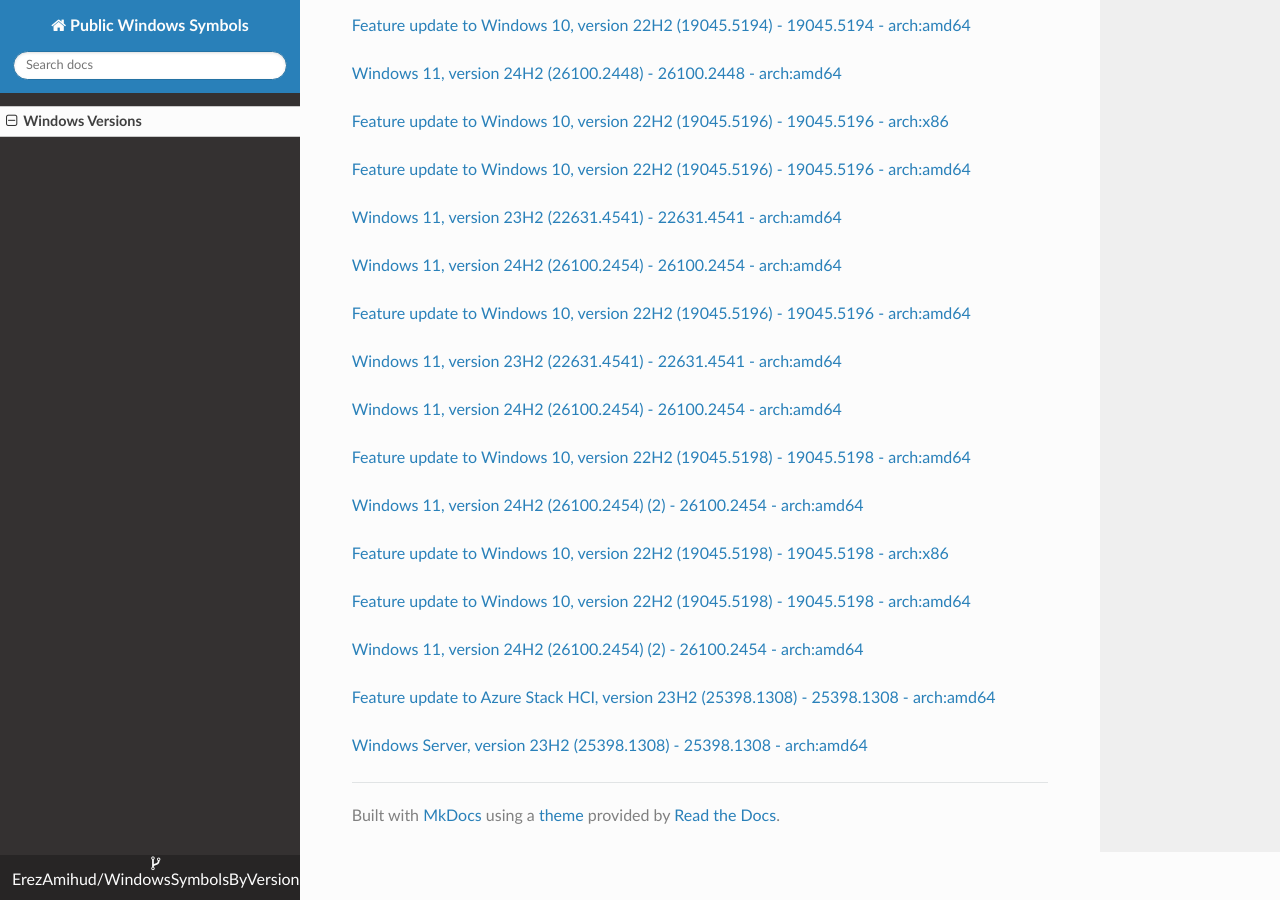
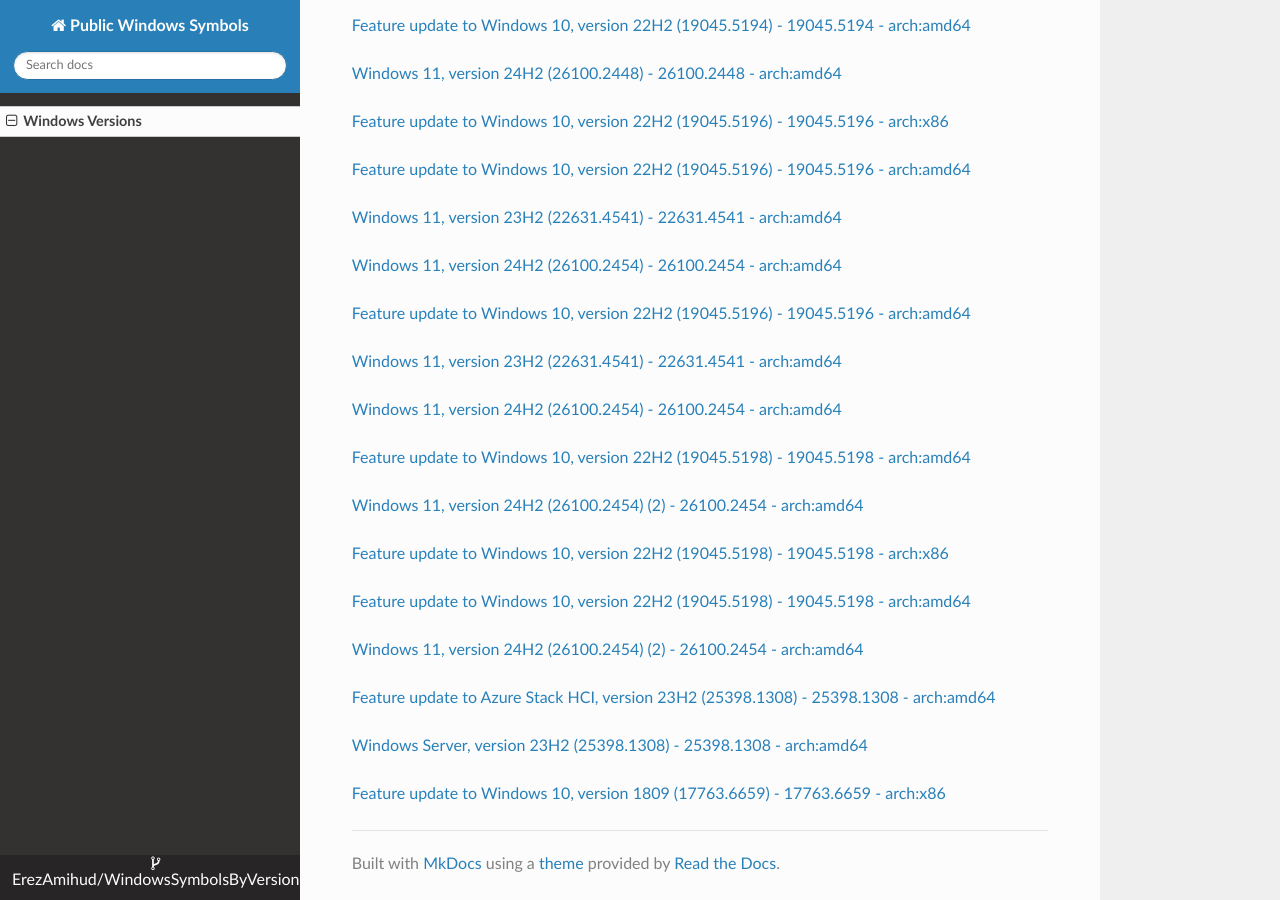
Before and after one commit to ErezAmihud/WindowsSymbolsByVersion, an MkDocs documentation site: the page built from docs/index.md, in a window 1280 px wide and 900 px high, scrolled down 64181 px. Built offline with MkDocs 1.6.1, drawn with Linux system fonts in a browser that asks for light colours; nearby versions of some CDN libraries.

Commit message:
Automated commit, add manifest for dcb2f7dd-8822-444b-802f-d417e19474a9

```diff
--- a/docs/index.md
+++ b/docs/index.md
@@ -3820,3 +3820,6 @@
 
 
 [Windows Server, version 23H2 (25398.1308) - 25398.1308 - arch:amd64](https://github.com/ErezAmihud/WindowsSymbolsByVersion/blob/main/manifests/d6633097-6beb-41e9-92d4-d95c7d89a296.manifest)
+
+
+[Feature update to Windows 10, version 1809 (17763.6659) - 17763.6659 - arch:x86](https://github.com/ErezAmihud/WindowsSymbolsByVersion/blob/main/manifests/dcb2f7dd-8822-444b-802f-d417e19474a9.manifest)
```
Also changed, not shown: process_builds.json (+1 -1 lines).
